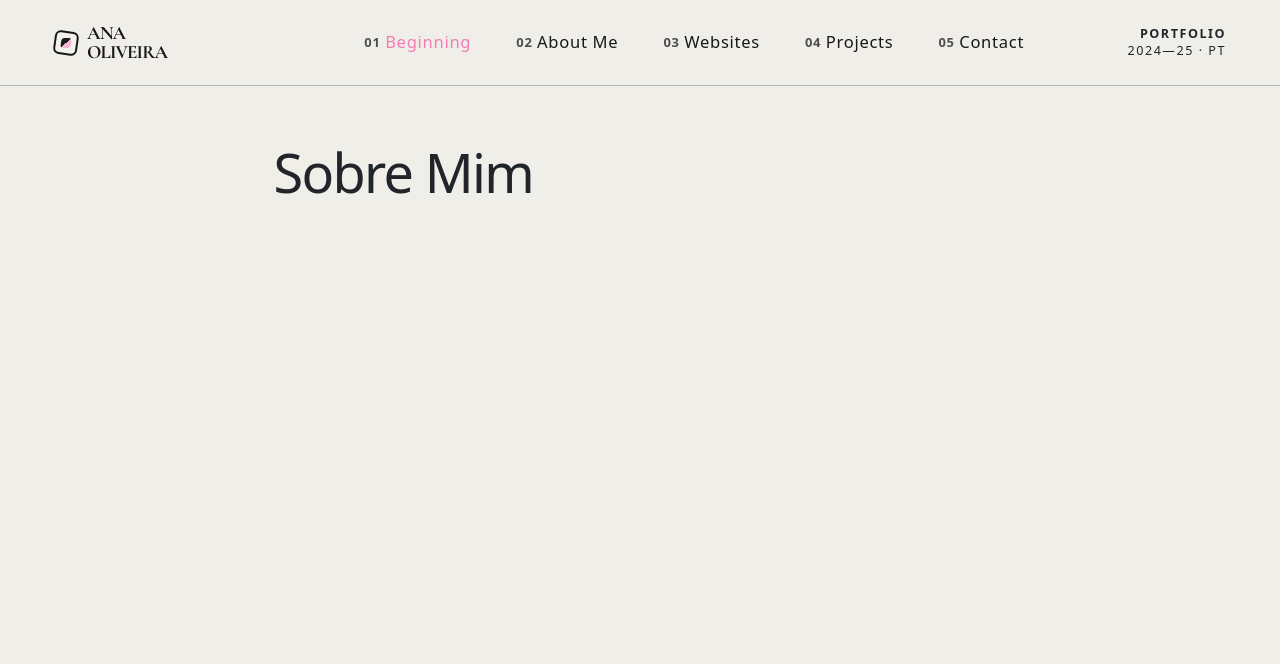
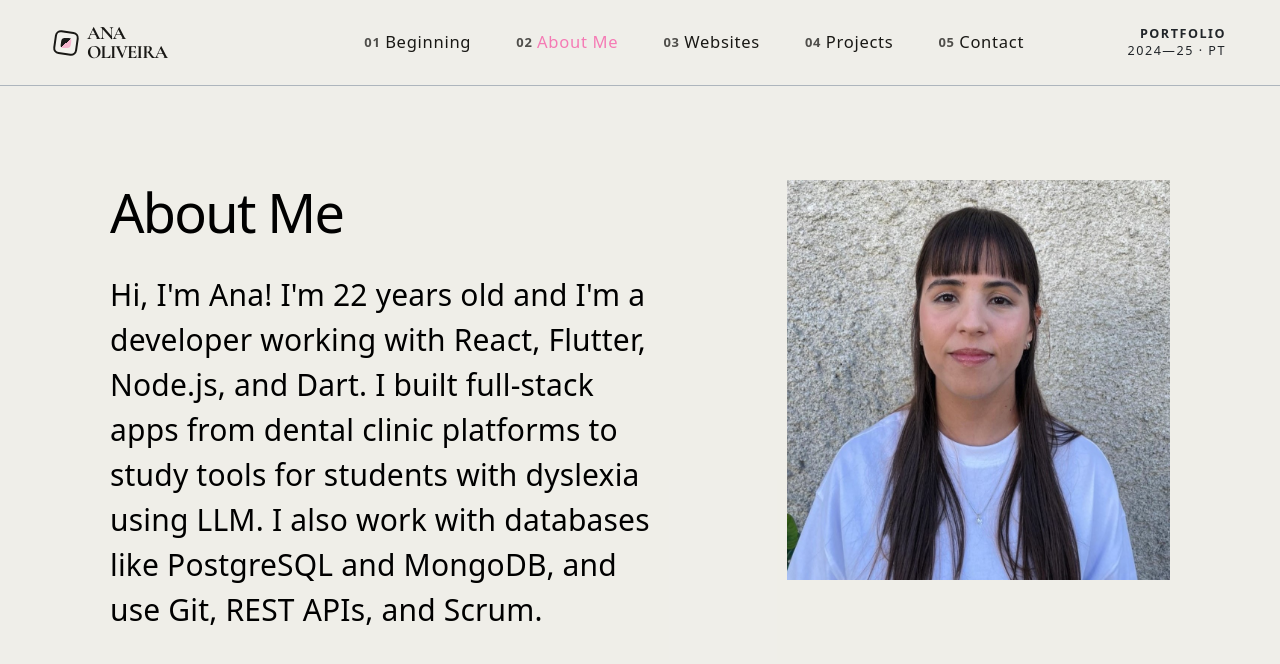
Before and after one commit to solana315/portfolio-react, a React (Vite) app in the folder frontend/: page /About in a window 1280 px wide. Shown: the top 664 px of the page. Built offline with nearby package versions, Linux system fonts and the light colour scheme.

Commit message:
about me

```diff
--- a/frontend/src/App.css
+++ b/frontend/src/App.css
@@ -478,3 +478,24 @@ img {
     top: 10px;
   }
 }
+
+
+/*ABOUT ME*/
+.containerAbout{
+  display: grid;
+  height: 300px;
+  grid-template-columns: auto auto ;
+  background-color: dodgerblue;
+  padding: 5px;
+  gap: 10%;
+}
+
+.container div {
+  background-color:  rgba(239, 238, 233, 0.92);
+  color:#000;
+  padding: 10px;
+  font-size: 30px;
+  text-align: left;
+}
+
+.item2 {align-self: between;}
--- a/frontend/src/SobreMim.jsx
+++ b/frontend/src/SobreMim.jsx
@@ -1,5 +1,6 @@
 import React from 'react';
 import Navbar from './components/Navbar';
+import img from './assets/eu1.jpeg';
 
 function SobreMim() {
   return (
@@ -7,9 +8,20 @@ function SobreMim() {
       <Navbar />
       <section className="container py-5">
         <div className="row">
-          <div className="col-lg-8 mx-auto">
-            <h1 className="display-5 mb-4">Sobre Mim</h1>
+          <div className="col-lg-15 mx-auto">
+            <div className="containerAbout">
+                <div className="item1">
+                <h1 className="display-5 mb-4">About Me</h1>
+                <p>Hi, I'm Ana! I'm 22 years old and I'm a developer working with React, Flutter, Node.js, and Dart. I built full-stack apps
+                from dental clinic platforms to study tools for students with dyslexia using LLM. I also work with databases
+                like PostgreSQL and MongoDB, and use Git, REST APIs, and Scrum.
+                </p>
+                </div>
+                <div className="item2">
+                    <img src={img} alt="Ana" width="400" height="400"></img>
+                </div>
 
+            </div>
           </div>
         </div>
       </section>
--- a/frontend/src/components/FooterList.jsx
+++ b/frontend/src/components/FooterList.jsx
@@ -8,7 +8,7 @@ const footerItems = [
 
 const FooterList = () => (
   <section className="portfolio-footer container-fluid px-4 px-xl-5 pb-4">
-    <div className="row align-items-end g-4">
+    <div className="row align-items-center g-4">
       <div className="col-12 col-xl-7">
         <p className="portfolio-footer__eyebrow text-uppercase mb-3">Explorar portfolio</p>
         <h2 className="portfolio-footer__title mb-0">
@@ -33,13 +33,6 @@ const FooterList = () => (
         </div>
       </div>
     </div>
-
-    <div className="portfolio-footer__badge-wrap d-flex justify-content-end mt-4">
-      <button type="button" className="portfolio-footer__badge btn d-flex align-items-center gap-2 text-white">
-        <span className="portfolio-footer__badge-icon" aria-hidden="true">✦</span>
-        <span>Made with Manus</span>
-      </button>
-    </div>
   </section>
 );
 
--- a/frontend/src/components/Navbar.jsx
+++ b/frontend/src/components/Navbar.jsx
@@ -1,4 +1,4 @@
-import React, { useState } from 'react';
+import React, { useState, useEffect } from 'react';
 import { Link, useLocation } from 'react-router-dom';
 
 export const Navbar = () => {
@@ -12,6 +12,14 @@ export const Navbar = () => {
     { number: '04', label: 'Projects', href: '/#projetos' },
     { number: '05', label: 'Contact', href: '/#contacto' },
   ];
+
+  // Sincroniza o item ativo com a rota atual
+  useEffect(() => {
+    const link = navLinks.find(l => l.href === location.pathname);
+    if (link) {
+      setActiveItem(link.number);
+    }
+  }, [location.pathname]);
 
   return (
     <header className="topbar border-bottom border-dark-subtle">
@@ -46,7 +54,6 @@ export const Navbar = () => {
                   key={link.number}
                   to={link.href}
                   className={`nav-link nav-custom-link ${activeItem === link.number ? 'active' : ''}`}
-                  onClick={() => setActiveItem(link.number)}
                 >
                   <span className="small-number me-1">{link.number}</span>
                   <span className="nav-label">{link.label}</span>
--- a/frontend/src/components/PaginaInicial/HeroCopy.jsx
+++ b/frontend/src/components/PaginaInicial/HeroCopy.jsx
@@ -10,9 +10,8 @@ const HeroCopy = () => (
     </h1>
 
     <p className="hero-text mb-4">
-      Hi, I'm Ana! I'm a developer working with React, Flutter, Node.js, and Dart. I built full-stack apps
-      from dental clinic platforms to study tools for students with dyslexia using LLM. I also work with databases
-      like PostgreSQL and MongoDB, and use Git, REST APIs, and Scrum.
+      I created this website to share a little about who I am, my journey, and the projects I’ve built along the way.
+      Take a look around to learn more about me.
     </p>
 
     <a href="#sobre" className="hero-cta text-decoration-none d-inline-flex align-items-center gap-2">
```
Also changed, not shown: frontend/src/assets/eu1.jpeg (added).
